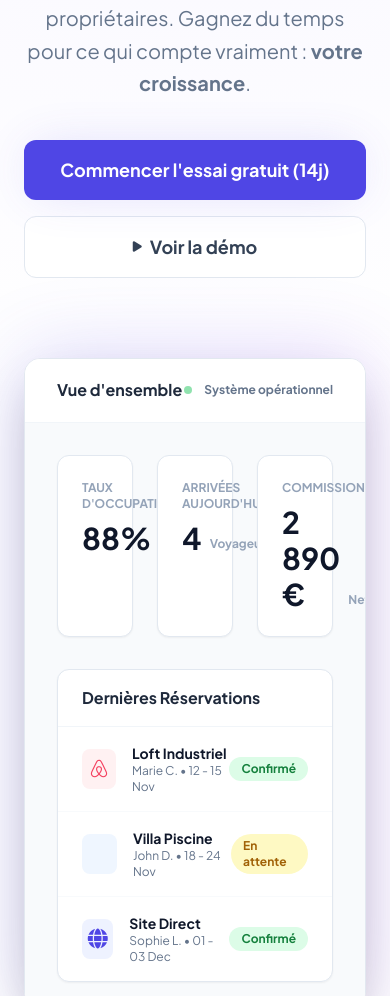
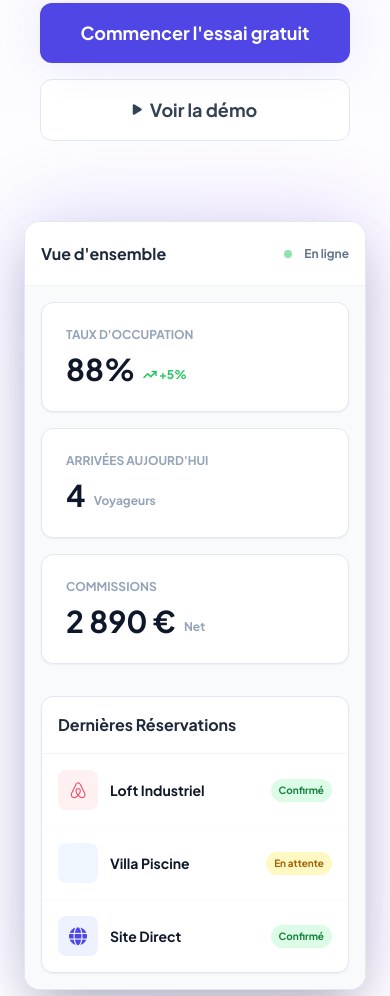
Before and after one commit to LocaSmart45/locasmart-landing, a plain HTML site: page index.html in a window 390 px wide. Shown: the part 605-1601 px from the top of the page. Drawn offline with nearby package versions, Linux system fonts and the light colour scheme.

Commit message:
Refactor HTML structure and styles for consistency

```diff
--- a/index.html
+++ b/index.html
@@ -14,7 +14,8 @@
     <meta property="og:url" content="https://www.locasmart.net/">
     <meta property="og:title" content="LocaSmart - Le Pilote Automatique de votre Conciergerie">
     <meta property="og:description" content="Gagnez 10h/semaine. Channel Manager, Facturation Auto et Portail Propriétaires.">
-    <meta property="og:image" content="https://locasmart.net/assets/social-preview.jpg"> <script src="https://cdn.tailwindcss.com"></script>
+
+    <script src="https://cdn.tailwindcss.com"></script>
     <link href="https://cdnjs.cloudflare.com/ajax/libs/font-awesome/6.4.0/css/all.min.css" rel="stylesheet">
     <link href="https://fonts.googleapis.com/css2?family=Plus+Jakarta+Sans:wght@400;500;600;700;800&display=swap" rel="stylesheet">
 
@@ -85,7 +86,7 @@
 
             <div class="flex gap-4 items-center">
                 <a href="https://app.locasmart.net" class="text-sm font-bold text-slate-600 hover:text-brand-primary hidden sm:block">Connexion</a>
-                <a href="https://app.locasmart.net/register" class="bg-brand-dark hover:bg-slate-800 text-white px-6 py-2.5 rounded-lg text-sm font-bold transition shadow-lg hover:shadow-xl transform hover:-translate-y-0.5">
+                <a href="https://app.locasmart.net/register" class="bg-brand-dark hover:bg-slate-800 text-white px-4 md:px-6 py-2.5 rounded-lg text-sm font-bold transition shadow-lg hover:shadow-xl transform hover:-translate-y-0.5">
                     Essai gratuit
                 </a>
             </div>
@@ -100,19 +101,19 @@
                 Nouvelle version : Facturation automatique V2 disponible
             </div>
 
-            <h1 class="text-5xl md:text-7xl font-extrabold text-slate-900 mb-8 leading-tight tracking-tight max-w-5xl mx-auto">
+            <h1 class="text-4xl md:text-7xl font-extrabold text-slate-900 mb-8 leading-tight tracking-tight max-w-5xl mx-auto">
                 Le système d'exploitation des<br>
                 <span class="gradient-text">conciergeries modernes.</span>
             </h1>
 
-            <p class="text-xl text-slate-500 mb-10 max-w-2xl mx-auto leading-relaxed">
+            <p class="text-lg md:text-xl text-slate-500 mb-10 max-w-2xl mx-auto leading-relaxed px-4">
                 Centralisez Airbnb, Booking et Expedia. Automatisez la facturation propriétaires.
                 Gagnez du temps pour ce qui compte vraiment : <strong>votre croissance</strong>.
             </p>
 
-            <div class="flex flex-col sm:flex-row gap-4 justify-center items-center mb-20">
+            <div class="flex flex-col sm:flex-row gap-4 justify-center items-center mb-20 px-4">
                 <a href="https://app.locasmart.net/register" class="w-full sm:w-auto bg-brand-primary hover:bg-indigo-600 text-white px-8 py-4 rounded-xl font-bold text-lg shadow-glow transition transform hover:-translate-y-1">
-                    Commencer l'essai gratuit (14j)
+                    Commencer l'essai gratuit
                 </a>
                 <a href="#demo" class="w-full sm:w-auto bg-white text-slate-700 border border-slate-200 px-8 py-4 rounded-xl font-bold text-lg hover:bg-slate-50 transition flex items-center justify-center gap-2">
                     <i class="fa-solid fa-play text-xs"></i> Voir la démo
@@ -122,7 +123,7 @@
             <div class="relative max-w-6xl mx-auto" id="demo">
                 <div class="absolute -inset-1 bg-gradient-to-r from-brand-primary to-brand-secondary rounded-3xl blur-2xl opacity-20"></div>
 
-                <div class="relative bg-white rounded-2xl shadow-2xl border border-slate-200 overflow-hidden flex h-[650px] text-left">
+                <div class="relative bg-white rounded-2xl shadow-2xl border border-slate-200 overflow-hidden flex flex-col md:flex-row h-auto md:h-[650px] text-left">
 
                     <div class="w-64 bg-slate-50 border-r border-slate-200 hidden md:flex flex-col p-6">
                         <div class="font-bold text-slate-800 mb-8 flex items-center gap-2">
@@ -153,16 +154,17 @@
                     </div>
 
                     <div class="flex-1 bg-white flex flex-col">
-                        <div class="h-16 border-b border-slate-100 flex justify-between items-center px-8">
+                        <div class="h-16 border-b border-slate-100 flex justify-between items-center px-4 md:px-8">
                             <h2 class="font-bold text-slate-800">Vue d'ensemble</h2>
                             <div class="flex items-center gap-3">
                                 <span class="w-2 h-2 bg-green-500 rounded-full animate-pulse"></span>
-                                <span class="text-xs font-bold text-slate-500">Système opérationnel</span>
+                                <span class="text-xs font-bold text-slate-500 hidden md:block">Système opérationnel</span>
+                                <span class="text-xs font-bold text-slate-500 md:hidden">En ligne</span>
                             </div>
                         </div>
 
-                        <div class="p-8 bg-brand-surface flex-1 overflow-hidden">
-                            <div class="grid grid-cols-3 gap-6 mb-8">
+                        <div class="p-4 md:p-8 bg-brand-surface flex-1 overflow-hidden">
+                            <div class="grid grid-cols-1 md:grid-cols-3 gap-4 md:gap-6 mb-8">
                                 <div class="bg-white p-6 rounded-xl border border-slate-200 shadow-sm">
                                     <p class="text-xs text-slate-400 font-bold uppercase mb-2">Taux d'occupation</p>
                                     <div class="flex items-end gap-2">
@@ -187,39 +189,39 @@
                             </div>
 
                             <div class="bg-white rounded-xl border border-slate-200 shadow-sm overflow-hidden">
-                                <div class="px-6 py-4 border-b border-slate-100 flex justify-between">
+                                <div class="px-4 md:px-6 py-4 border-b border-slate-100 flex justify-between">
                                     <h3 class="font-bold text-slate-800">Dernières Réservations</h3>
                                 </div>
                                 <div class="divide-y divide-slate-50">
-                                    <div class="px-6 py-4 flex items-center justify-between">
-                                        <div class="flex items-center gap-4">
-                                            <div class="w-10 h-10 bg-rose-50 rounded-lg flex items-center justify-center text-rose-500 text-xl"><i class="fa-brands fa-airbnb"></i></div>
+                                    <div class="px-4 md:px-6 py-4 flex items-center justify-between">
+                                        <div class="flex items-center gap-3 md:gap-4">
+                                            <div class="w-10 h-10 bg-rose-50 rounded-lg flex items-center justify-center text-rose-500 text-lg md:text-xl"><i class="fa-brands fa-airbnb"></i></div>
                                             <div>
                                                 <p class="font-bold text-slate-900 text-sm">Loft Industriel</p>
-                                                <p class="text-xs text-slate-500">Marie C. • 12 - 15 Nov</p>
+                                                <p class="text-xs text-slate-500 hidden md:block">Marie C. • 12 - 15 Nov</p>
                                             </div>
                                         </div>
-                                        <span class="px-3 py-1 bg-green-100 text-green-700 rounded-full text-xs font-bold">Confirmé</span>
+                                        <span class="px-2 md:px-3 py-1 bg-green-100 text-green-700 rounded-full text-[10px] md:text-xs font-bold">Confirmé</span>
                                     </div>
-                                    <div class="px-6 py-4 flex items-center justify-between">
-                                        <div class="flex items-center gap-4">
-                                            <div class="w-10 h-10 bg-blue-50 rounded-lg flex items-center justify-center text-blue-600 text-xl"><i class="fa-brands fa-booking"></i></div>
+                                    <div class="px-4 md:px-6 py-4 flex items-center justify-between">
+                                        <div class="flex items-center gap-3 md:gap-4">
+                                            <div class="w-10 h-10 bg-blue-50 rounded-lg flex items-center justify-center text-blue-600 text-lg md:text-xl"><i class="fa-brands fa-booking"></i></div>
                                             <div>
                                                 <p class="font-bold text-slate-900 text-sm">Villa Piscine</p>
-                                                <p class="text-xs text-slate-500">John D. • 18 - 24 Nov</p>
+                                                <p class="text-xs text-slate-500 hidden md:block">John D. • 18 - 24 Nov</p>
                                             </div>
                                         </div>
-                                        <span class="px-3 py-1 bg-yellow-100 text-yellow-700 rounded-full text-xs font-bold">En attente</span>
+                                        <span class="px-2 md:px-3 py-1 bg-yellow-100 text-yellow-700 rounded-full text-[10px] md:text-xs font-bold">En attente</span>
                                     </div>
-                                     <div class="px-6 py-4 flex items-center justify-between">
-                                        <div class="flex items-center gap-4">
-                                            <div class="w-10 h-10 bg-indigo-50 rounded-lg flex items-center justify-center text-brand-primary text-xl"><i class="fa-solid fa-globe"></i></div>
+                                     <div class="px-4 md:px-6 py-4 flex items-center justify-between">
+                                        <div class="flex items-center gap-3 md:gap-4">
+                                            <div class="w-10 h-10 bg-indigo-50 rounded-lg flex items-center justify-center text-brand-primary text-lg md:text-xl"><i class="fa-solid fa-globe"></i></div>
                                             <div>
                                                 <p class="font-bold text-slate-900 text-sm">Site Direct</p>
-                                                <p class="text-xs text-slate-500">Sophie L. • 01 - 03 Dec</p>
+                                                <p class="text-xs text-slate-500 hidden md:block">Sophie L. • 01 - 03 Dec</p>
                                             </div>
                                         </div>
-                                        <span class="px-3 py-1 bg-green-100 text-green-700 rounded-full text-xs font-bold">Confirmé</span>
+                                        <span class="px-2 md:px-3 py-1 bg-green-100 text-green-700 rounded-full text-[10px] md:text-xs font-bold">Confirmé</span>
                                     </div>
                                 </div>
                             </div>
@@ -230,14 +232,14 @@
         </div>
     </header>
 
-    <div class="bg-slate-900 py-12">
+    <div class="bg-brand-dark py-12">
         <div class="container mx-auto px-6 text-center">
             <p class="text-slate-500 text-xs font-bold uppercase tracking-[0.2em] mb-8">Compatible avec les leaders du marché</p>
-            <div class="flex flex-wrap justify-center items-center gap-12 md:gap-20 opacity-70 grayscale hover:grayscale-0 hover:opacity-100 transition duration-500">
+            <div class="flex flex-wrap justify-center items-center gap-8 md:gap-20 opacity-70 grayscale hover:grayscale-0 hover:opacity-100 transition duration-500">
                 <i class="fa-brands fa-airbnb text-4xl text-white"></i>
                 <i class="fa-brands fa-stripe text-4xl text-[#635BFF]"></i>
-                <span class="text-2xl font-bold text-white tracking-tighter">Booking.com</span>
-                <span class="text-2xl font-bold text-white italic">Expedia</span>
+                <span class="text-xl md:text-2xl font-bold text-white tracking-tighter">Booking.com</span>
+                <span class="text-xl md:text-2xl font-bold text-white italic">Expedia</span>
             </div>
         </div>
     </div>
@@ -245,7 +247,7 @@
     <section class="py-24 bg-brand-surface">
         <div class="container mx-auto px-6">
             <div class="text-center max-w-3xl mx-auto mb-16">
-                <h2 class="text-4xl font-extrabold text-slate-900 mb-6">Tout ce qu'il faut. Rien de superflu.</h2>
+                <h2 class="text-3xl md:text-4xl font-extrabold text-slate-900 mb-6">Tout ce qu'il faut. Rien de superflu.</h2>
                 <p class="text-lg text-slate-600">Un logiciel conçu pour remplacer Excel, pas pour le recréer en plus compliqué.</p>
             </div>
 
@@ -283,13 +285,13 @@
 
     <footer class="bg-white border-t border-slate-200 pt-16 pb-8">
         <div class="container mx-auto px-6">
-            <div class="grid md:grid-cols-4 gap-12 mb-12">
+            <div class="grid md:grid-cols-4 gap-12 mb-12 text-center md:text-left">
                 <div class="col-span-1 md:col-span-2">
-                    <a href="index.html" class="flex items-center gap-2 mb-6">
+                    <a href="index.html" class="flex items-center justify-center md:justify-start gap-2 mb-6">
                         <div class="w-8 h-8 bg-brand-primary rounded-lg flex items-center justify-center text-white"><i class="fa-solid fa-bolt text-xs"></i></div>
                         <span class="text-xl font-bold text-slate-900">LocaSmart</span>
                     </a>
-                    <p class="text-slate-500 text-sm max-w-sm leading-relaxed">
+                    <p class="text-slate-500 text-sm max-w-sm mx-auto md:mx-0 leading-relaxed">
                         Le système d'exploitation complet pour les conciergeries de location courte durée. Conçu et hébergé en France.
                     </p>
                 </div>
```
